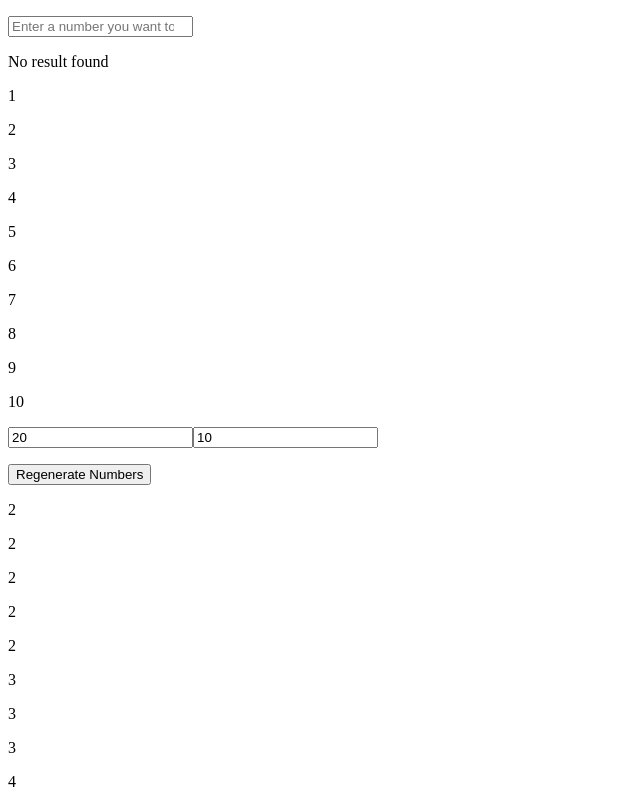
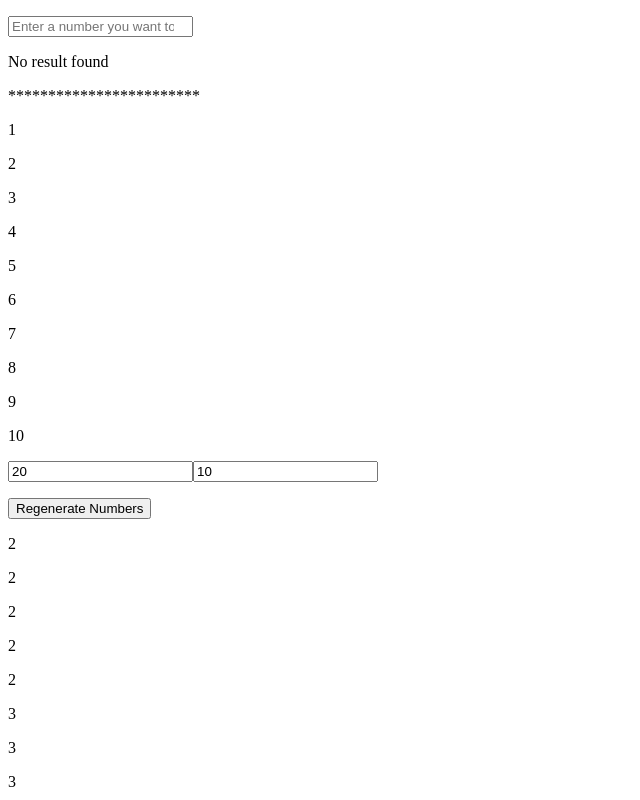
Before and after one commit to kosmisa/test-test, a React (Create React App) app: page / in a window 1280 px wide. Shown: the top 800 px of the page, without its empty margins (0-640 px from the left). Built offline with nearby package versions, Linux system fonts and the light colour scheme.

Commit message:
minor update quality of life improvement

```diff
--- a/src/App.js
+++ b/src/App.js
@@ -107,6 +107,7 @@
       ) : (
         <p> No result found </p>
       )}
+      <p>************************</p>
       {sortedNumberElements.map((number) => {
         return <p>{number}</p>;
       })}
```
